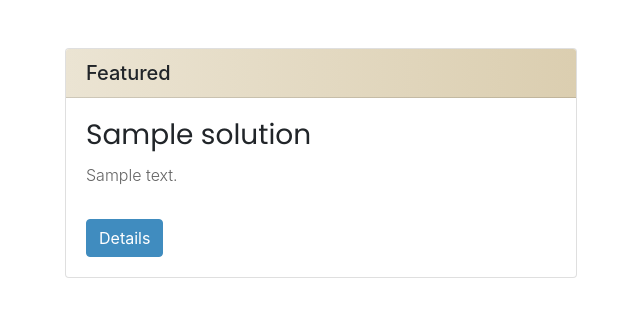
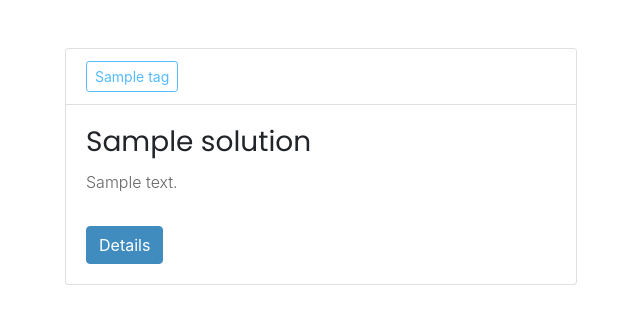
Before and after one commit to bjones-tech/mysite, a Django app: page /portfolio/ in a window 1280 px wide. Shown: the part 70-394 px from the top of the page, without its empty margins (319-959 px from the left). Run offline with Django 3.2, Linux system fonts and the light colour scheme; tables that the repository leaves empty hold one stand-in row (values such as "Sample post"); some libraries are stand-ins or nearby versions.

Commit message:
Updated portfolio index template

```diff
--- a/home/static/home/js/mysite.js
+++ b/home/static/home/js/mysite.js
@@ -13,4 +13,6 @@ $(document).ready(function(){
     }
 
     SetActiveNavLink();
+
+    $('[data-toggle="tooltip"]').tooltip();
 });
--- a/portfolio/templates/portfolio/index.html
+++ b/portfolio/templates/portfolio/index.html
@@ -11,8 +11,21 @@
         {% for solution in solutions %}
             <div class="row mb-5">
                 <div class="card mx-auto" style="width: 32rem">
-                    {% if solution.featured %}
-                        <h5 class="card-header bg-light-gradient">Featured</h5>
+                    {% if solution.tags.all %}
+                        <div class="card-header border-top-0 bg-white pb-1">
+                            {% for tag in solution.tags.all %}
+                                {% if tag.category == "LANGUAGE" %}
+                                    <div class="btn btn-sm btn-outline-info mb-2" data-toggle="tooltip"
+                                         title="{{ tag.category }}">{{ tag.name }}</div>
+                                {% elif tag.category == "FRAMEWORK" %}
+                                    <div class="btn btn-sm btn-outline-success mb-2" data-toggle="tooltip"
+                                         title="{{ tag.category }}">{{ tag.name }}</div>
+                                {% elif tag.category == "INTEGRATION" %}
+                                    <div class="btn btn-sm btn-outline-warning mb-2" data-toggle="tooltip"
+                                         title="{{ tag.category }}">{{ tag.name }}</div>
+                                {% endif %}
+                            {% endfor %}
+                        </div>
                     {% endif %}
                     <div class="card-body">
                         <h3 class="card-title poppins-font">{{ solution.title }}</h3>
```
